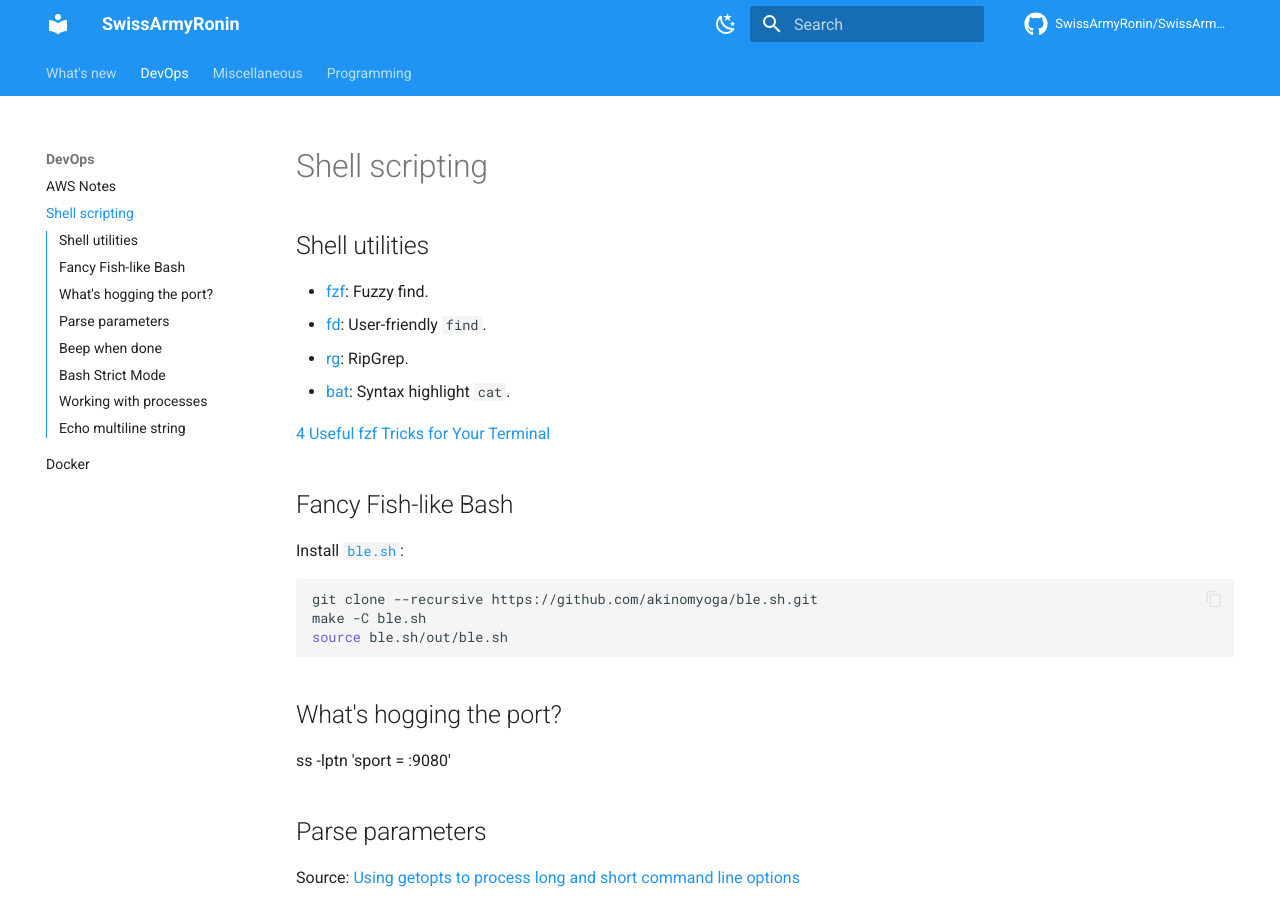
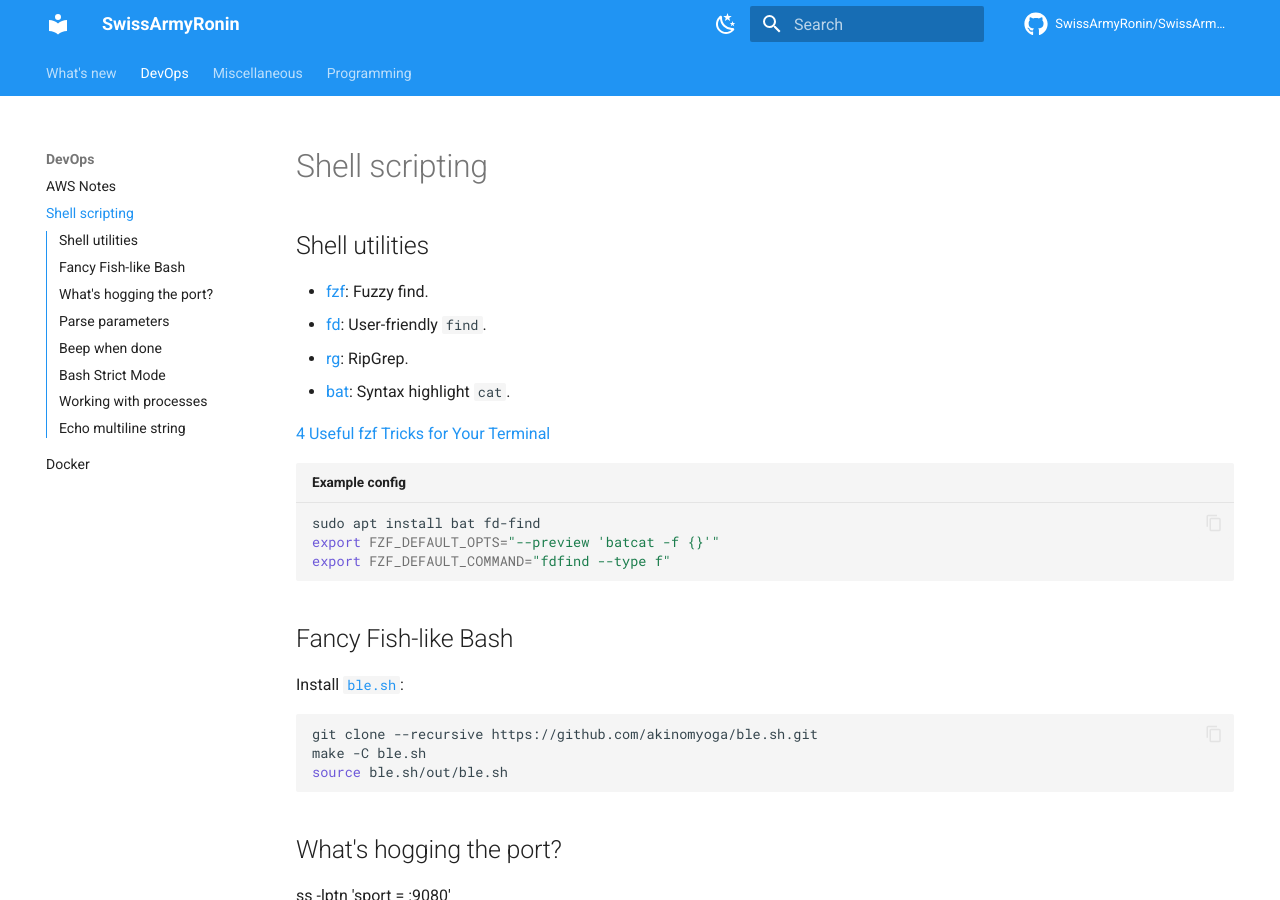
Before and after one commit to SwissArmyRonin/SwissArmyRonin.github.io, an MkDocs documentation site: the page built from docs/DevOps/BashScripting.md, in a window 1280 px wide and 900 px high. Built offline with MkDocs 1.6.1 and Material for MkDocs 9.7.7, drawn with Linux system fonts in a browser that asks for light colours; comment, search, counter and statistics services are not loaded.

Commit message:
added example

````diff
--- a/docs/DevOps/BashScripting.md
+++ b/docs/DevOps/BashScripting.md
@@ -11,6 +11,11 @@
 
 [4 Useful fzf Tricks for Your Terminal](https://pragmaticpineapple.com/four-useful-fzf-tricks-for-your-terminal/)
 
+```shell title="Example config"
+sudo apt install bat fd-find
+export FZF_DEFAULT_OPTS="--preview 'batcat -f {}'"
+export FZF_DEFAULT_COMMAND="fdfind --type f"
+```
 
 ## Fancy Fish-like Bash
 
````
